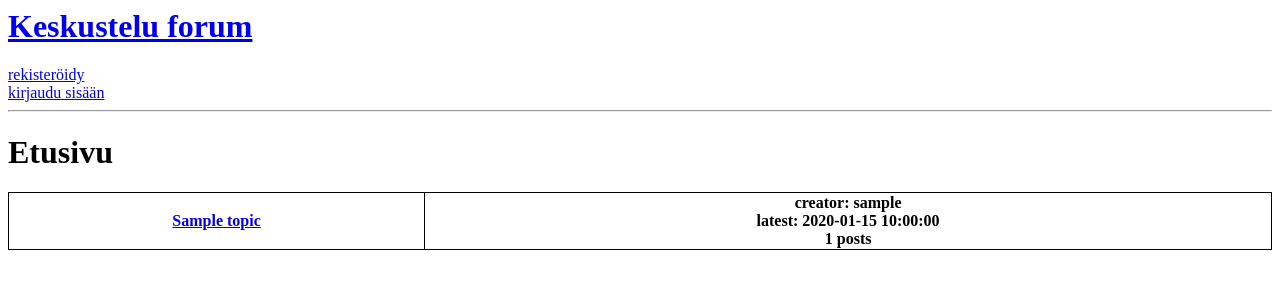
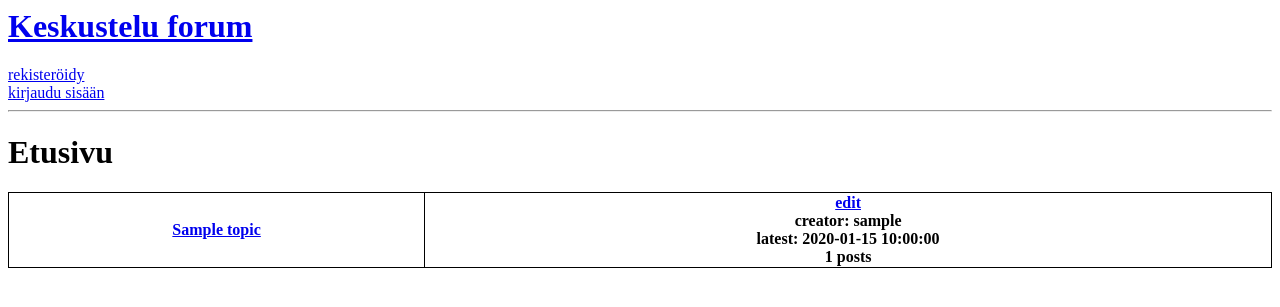
Before and after one commit to teemuboi/top_harjoitustyo, a PHP site: page / in a window 1280 px wide. Shown: the top 307 px of the page. Run offline with PHP 8.4, Linux system fonts and the light colour scheme; the visitor is signed in with stand-in values (Sample User, id 1); tables that the repository leaves empty or names only in its code hold one stand-in row (values such as "Sample post"); lists and menus that the app fills with data are empty.

Commit message:
etusivulle muokkaus nappi

```diff
--- a/index.php
+++ b/index.php
@@ -39,6 +39,10 @@ switch(explode("?", $_SERVER["REQUEST_URI"])[0]){
         viewtopic_controller();
     break;
 
+    case "/edittopic":
+        echo "edit";
+    break;
+
     case "/db":
         require_once "database/createdb.php";
     break;
--- a/views/main.view.php
+++ b/views/main.view.php
@@ -17,12 +17,20 @@
             </a>
         </th>
         <th>
+            <?php
+                if($_SESSION['userid'] == $topic["userid"]){
+            ?>
+            <a href='/edittopic?topicid=<?= $topic["topicid"]?>'>edit</a><br>
+            <?php }?>
+
             creator: <?=getUser($topic["userid"])[0]["username"]?><br>
             <?php
                 if(getAllMessages($topic["topicid"])){
             ?>
+
                 latest: <?=getAllMessages($topic["topicid"])["0"]["date"]?>
             <?php }else{?>
+
                 created: <?=$topic["date"]?>
             <?php }?>
             <br>
```
